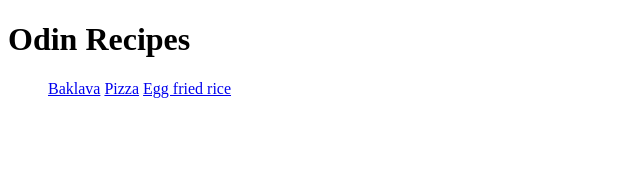
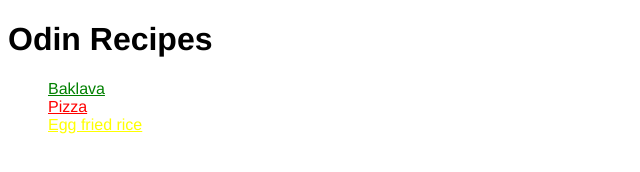
Before and after one commit to robinallenaz/odin-recipes, a plain HTML site: page index.html in a window 1280 px wide. Shown: the whole page, without its empty margins (0-640 px from the left). Drawn offline with Linux system fonts and the light colour scheme.

Commit message:
Change colors of recipe names

```diff
--- a/index.html
+++ b/index.html
@@ -4,13 +4,14 @@
     <meta charset="UTF-8">
     <meta name="viewport" content="width=device-width, initial-scale=1.0">
     <title>Homepage</title>
+    <link rel="stylesheet" href="style.css">
 </head>
 <body>
     <h1>Odin Recipes</h1>
     <ul>
-        <a href="recipes/baklava.html">Baklava</a>
-        <a href="recipes/pizza.html">Pizza</a>
-        <a href="recipes/egg-fried-rice.html">Egg fried rice</a>
+        <a class=baklava href="recipes/baklava.html">Baklava</a><br>
+        <a class=pizza href="recipes/pizza.html">Pizza</a><br>
+        <a class=egg-fried-rice href="recipes/egg-fried-rice.html">Egg fried rice</a>
     </ul>
 </body>
 </html>
--- /dev/null
+++ b/style.css
@@ -0,0 +1,12 @@
+* {
+    font-family: 'Franklin Gothic Medium', 'Arial Narrow', Arial, sans-serif;
+}
+.pizza {
+    color: red;
+}
+.baklava {
+    color: green;
+}
+.egg-fried-rice {
+    color: yellow;
+}
```
